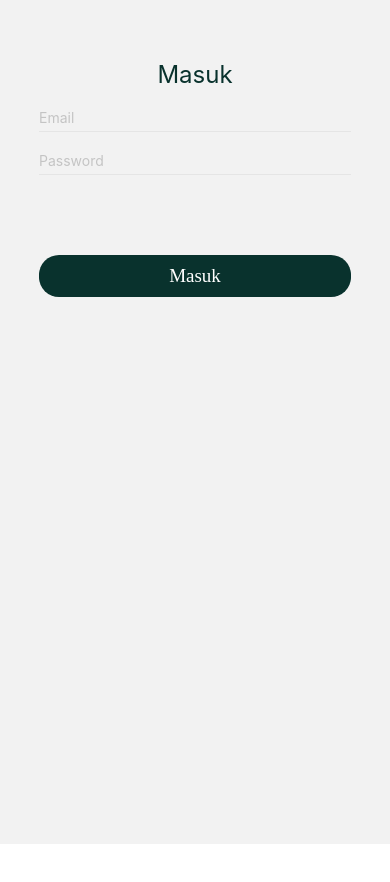
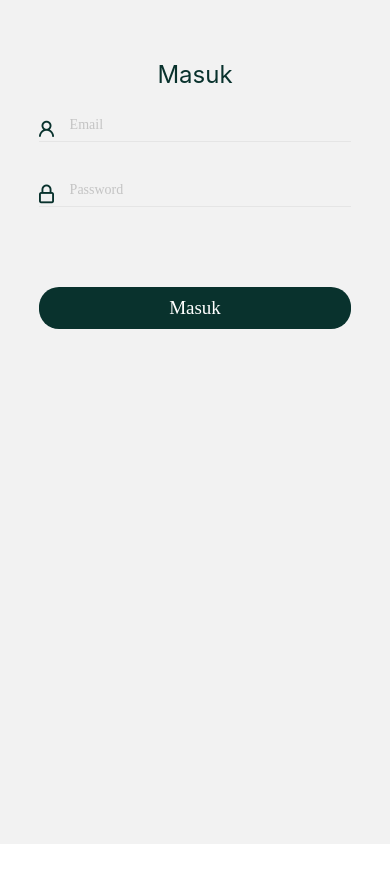
Before and after one commit to FARRAS-DARKUNO/Monitoeing-ITERA-HERRO, a React Native app: screen /BerandaPage in a window 390 px wide. Shown: the top 882 px of the page. Built offline with nearby package versions, Linux system fonts and the light colour scheme.

Commit message:
fix login page

```diff
--- a/src/page/login/login_page.js
+++ b/src/page/login/login_page.js
@@ -10,6 +10,7 @@ import stylesGlobal from '../../utils/style_global';
 import styles from './login_style';
 import { Formik } from 'formik';
 import * as Yup from 'yup';
+import Octicons from 'react-native-vector-icons/Octicons';
 
 const LoginPage = ({ navigation }) => {
   return (
@@ -35,8 +36,10 @@ const LoginPage = ({ navigation }) => {
               formikProps;
             return (
               <View style={{marginTop: 20}}>
+                <View style={[{flexDirection:'row', width:'100%',borderBottomWidth: 1, borderBottomColor: '#E5E5E5', width:'100%'}]}>
+                <Octicons name='person' size={20} style={[stylesGlobal.primer,{marginRight:'5%',marginTop:'3%'}]} />
                 <TextInput
-                  style={[stylesGlobal.primer,{borderBottomWidth: 1, borderBottomColor: '#E5E5E5', paddingBottom: 5}]}
+                  style={[stylesGlobal.primer,stylesGlobal.form_input,{width:'100%'}]}
                   placeholder="Email"
                   value={values.email}
                   underlineColorAndroid="transparent"
@@ -47,13 +50,16 @@ const LoginPage = ({ navigation }) => {
                   onChangeText={handleChange('email')}
                   onBlur={handleBlur('email')}
                 />
+                  </View>
                 {errors.email ? (
                   <Text style={stylesGlobal.error}>{errors.email}</Text>
                 ) : (
                   <Text style={stylesGlobal.error}></Text>
                 )}
+                <View style={[{flexDirection:'row', width:'100%',borderBottomWidth: 1, borderBottomColor: '#E5E5E5', width:'100%',marginTop:'10%'}]}>
+                <Octicons name='lock' size={20} style={[stylesGlobal.primer,{marginRight:'5%',marginTop:'3%'}]} />
                 <TextInput
-                  style={[stylesGlobal.primer,{borderBottomWidth: 1, borderBottomColor: '#E5E5E5', paddingBottom: 5,marginTop: 20}]}
+                  style={[stylesGlobal.primer,stylesGlobal.form_input,{width:'100%'}]}
                   placeholder="Password"
                   value={values.password}
                   underlineColorAndroid="transparent"
@@ -63,6 +69,7 @@ const LoginPage = ({ navigation }) => {
                   onChangeText={handleChange('password')}
                   onBlur={handleBlur('password')}
                 />
+                </View>
                 {errors.password ? (
                   <Text style={stylesGlobal.error}>{errors.password}</Text>
                 ) : (
@@ -89,5 +96,4 @@ const LoginPage = ({ navigation }) => {
     </View>
   );
 };
-
 export default LoginPage;
--- a/src/utils/style_global.js
+++ b/src/utils/style_global.js
@@ -39,6 +39,10 @@ const stylesGlobal = StyleSheet.create({
     button:{
         fontSize: 19,
         fontFamily: 'Poppins-reguler',
+    },
+    form_input:{
+        fontSize: 14,
+        fontFamily: 'Poppins-Bold',
     },
 
     //Colorstyle
```
Also changed, not shown: assets/images/Logo.png (renamed from assets/Logo.png).
